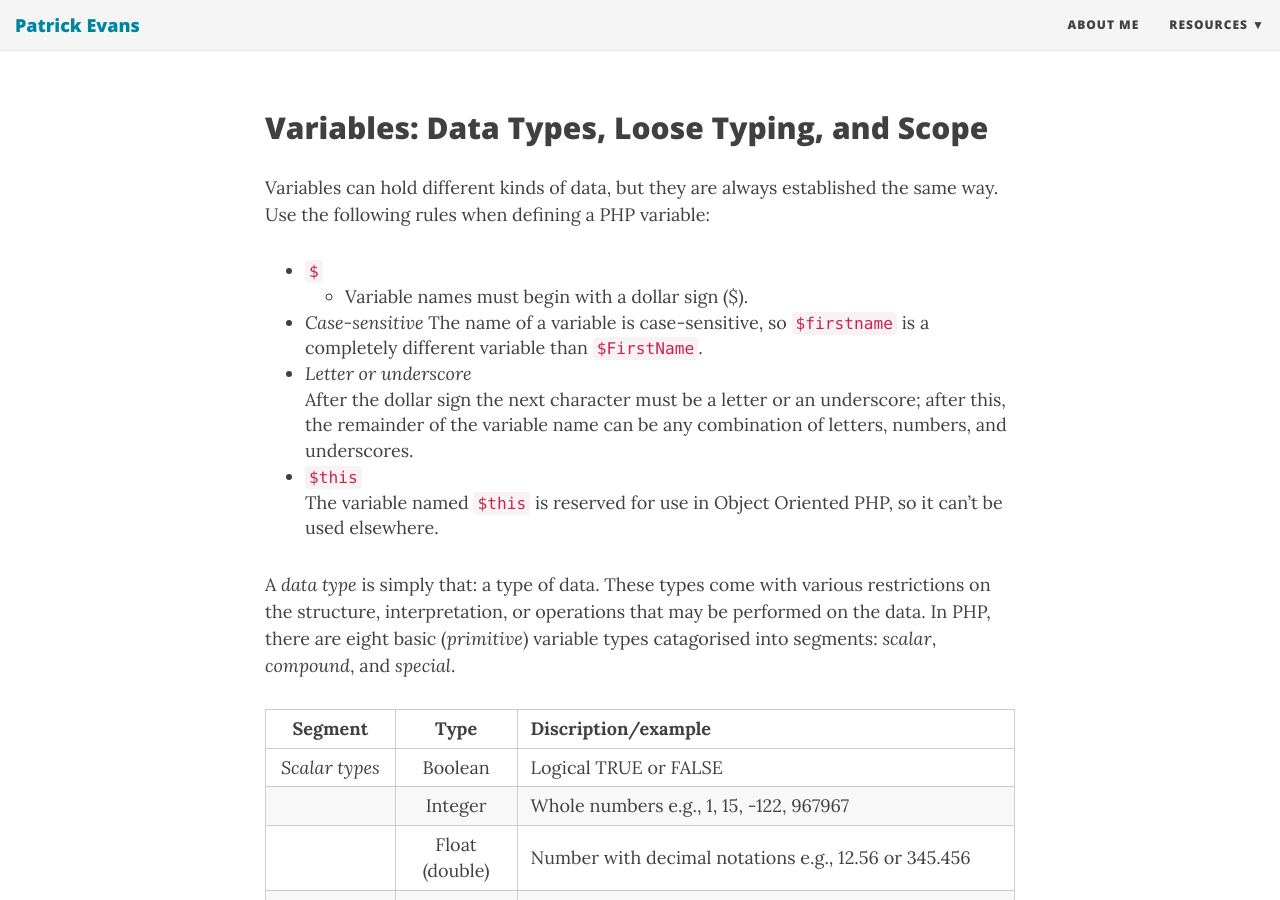
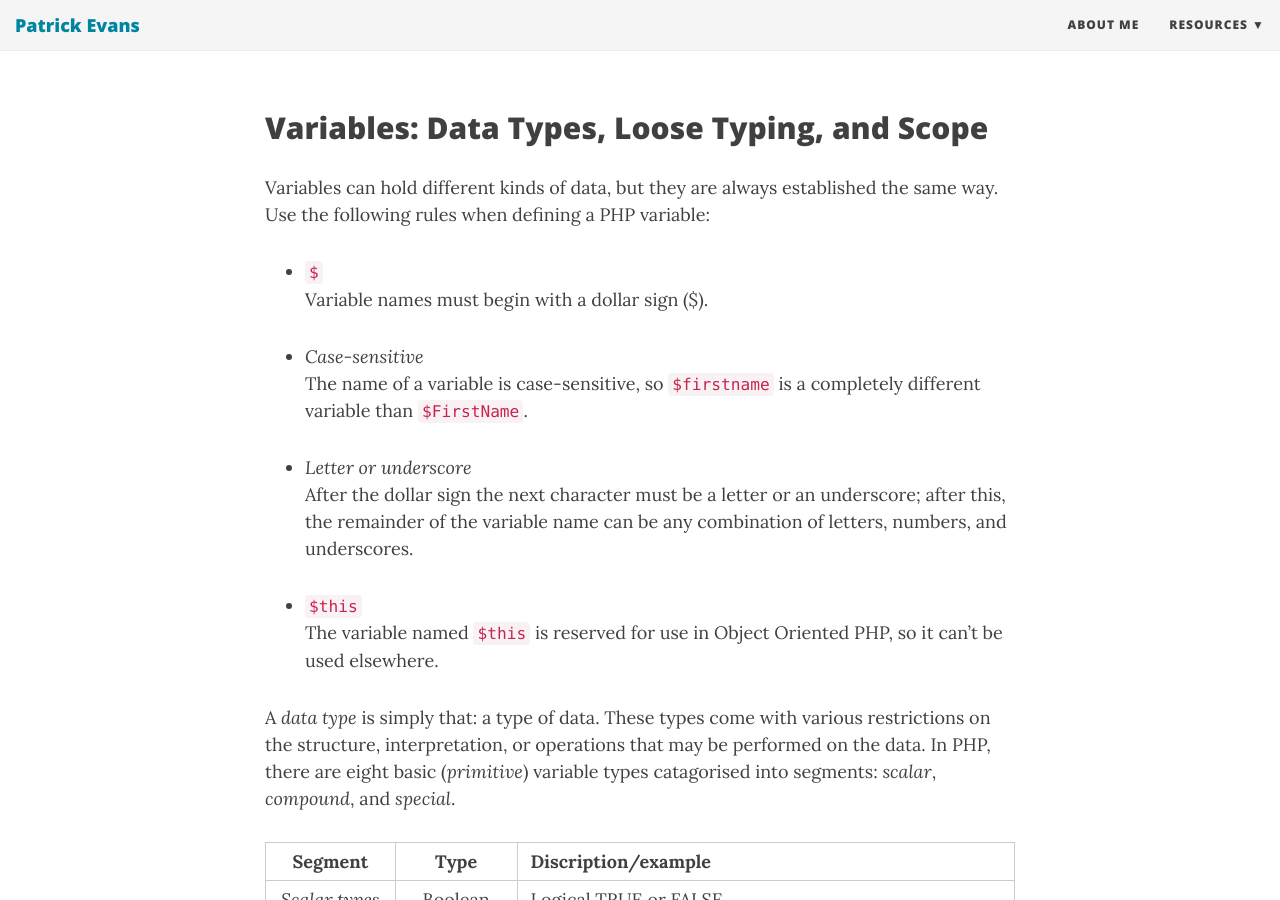
Before and after one commit to patevs/old_blog, a Jekyll site: the page built from _posts/2017-12-11-php-casting.md, in a window 1280 px wide and 900 px high, scrolled down 1176 px. Built offline with Jekyll 4.4.1, drawn with Linux system fonts in a browser that asks for light colours; nearby versions of some CDN libraries.

````diff
--- a/_posts/2017-12-11-php-casting.md
+++ b/_posts/2017-12-11-php-casting.md
@@ -37,14 +37,16 @@ As far as PHP is concerned, whitespace is ignored when code is sent to the inter
 Variables can hold different kinds of data, but they are always established the same way. Use the following rules when defining a PHP variable:
 
 * `$` <br>
-	* Variable names must begin with a dollar sign ($).
-* _Case-sensitive_
+	Variable names must begin with a dollar sign ($).
+
+* _Case-sensitive_<br>
    The name of a variable is case-sensitive, so `$firstname` is a completely different variable than `$FirstName`.
+
 * _Letter or underscore_<br>
     After the dollar sign the next character must be a letter or an underscore; after this, the remainder of the variable name can be any combination of letters, numbers, and underscores.
+
 * `$this`<br>
     The variable named `$this` is reserved for use in Object Oriented PHP, so it can't be used elsewhere.
-
 
 A _data type_ is simply that: a type of data. These types come with various restrictions on the structure, interpretation, or operations that may be performed on the data. In PHP, there are eight basic (_primitive_) variable types catagorised into segments: _scalar_, _compound_, and _special_.
 
@@ -63,10 +65,10 @@ A _data type_ is simply that: a type of data. These types come with various rest
 ```php
 <?php
 	$firstname = "Peter" ; // assigned by value
-	$fname = $firstname ; // assigned by reference
+	$fname = $firstname ;  // assigned by reference
 	echo $fname . "<br>" ; // Peter is displayed
-	$fname = "Dawn" ;   // change reference value
+	$fname = "Dawn" ;      // change reference value
 	echo $firstname . "<br>" ; // Dawn is displayed, not Peter
-						// because of the "by reference"
+					// because of the "by reference"
 ?>
 ```
````
